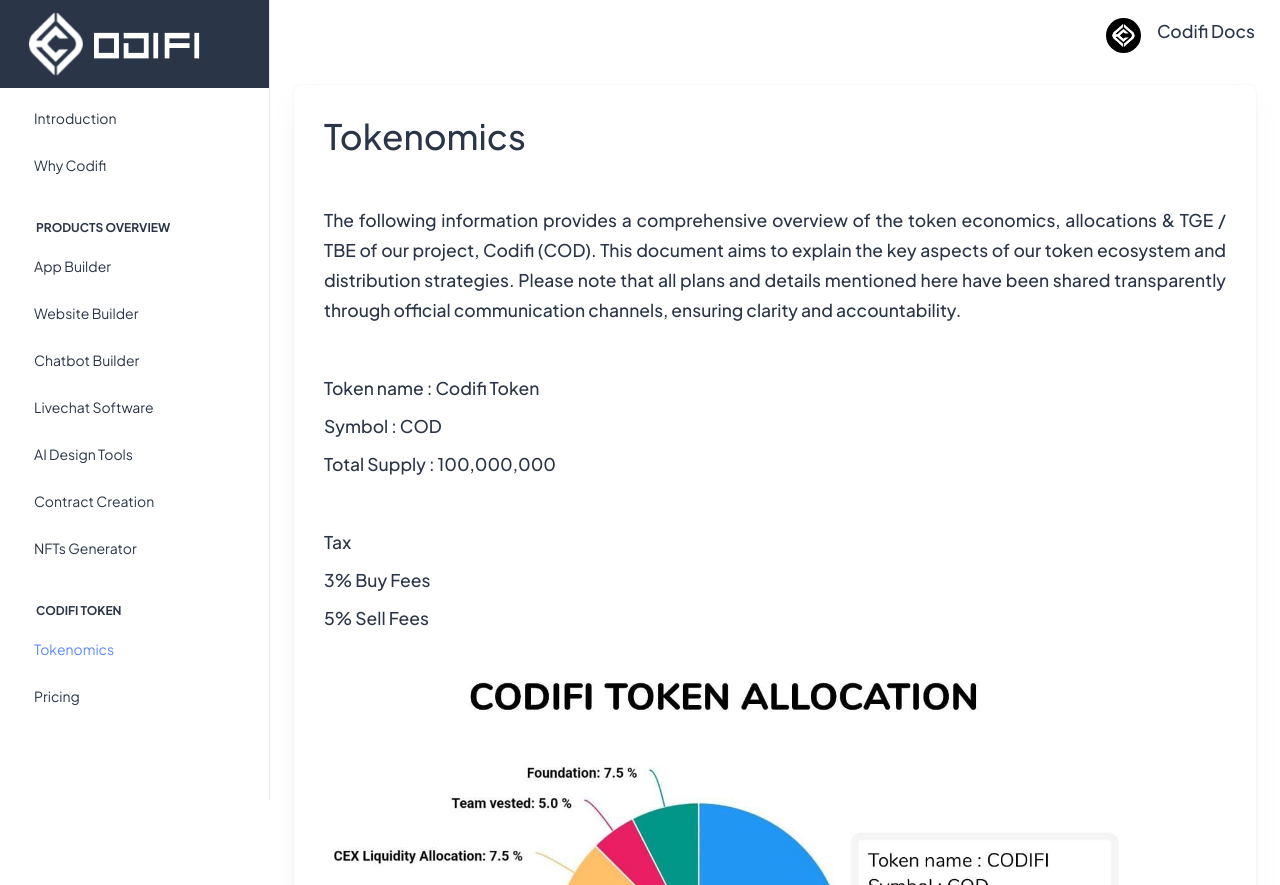
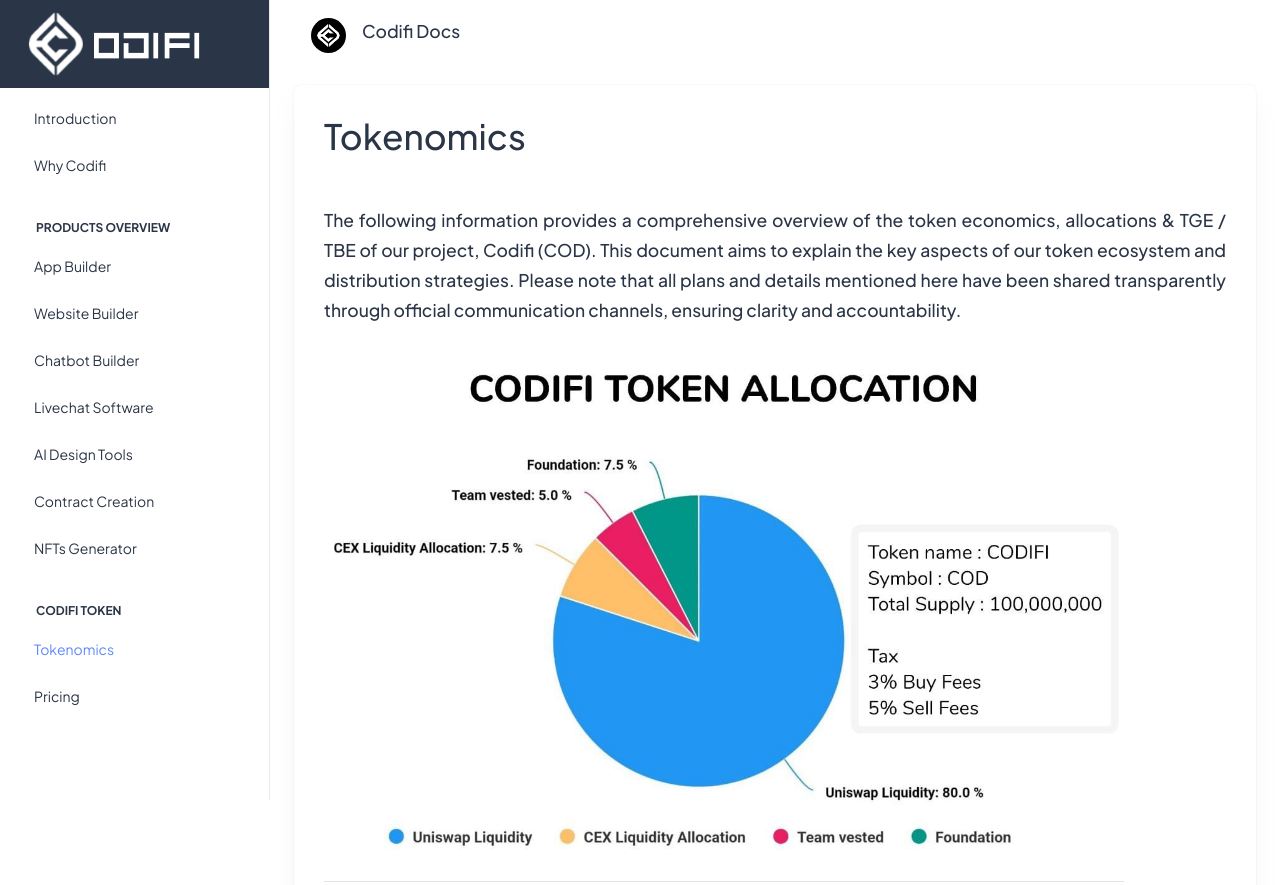
Before and after one commit to maulanabadarin123/codifi, a website: page tokenomics.html in a window 1280 px wide. Shown: the top 885 px of the page. Drawn offline with Linux system fonts and the light colour scheme.

Commit message:
five commit

```diff
--- a/tokenomics.html
+++ b/tokenomics.html
@@ -132,13 +132,13 @@
                 <i class="ti ti-menu-2"></i>
               </a>
             </li>
+            <li class="nav-item">
+              <a class="nav-link" href="javascript:void(0)">
+                <img src="/w.png" alt="" width="35" height="35" class="rounded-circle bg-black p-1">
+                <h5 class="ms-3">Codifi Docs</h5>
+              </a>
+            </li>
           </ul>
-          <div class="navbar-collapse justify-content-start px-0" id="navbarNav">
-            <ul class="navbar-nav flex-row ms-auto align-items-center justify-content-start">
-              <img src="/w.png" alt="" width="35" height="35" class="rounded-circle bg-black p-1">
-              <h5 class="ms-3">Codifi Docs</h5>
-            </ul>
-          </div>
         </nav>
       </header>
       <!--  Header End -->
@@ -148,13 +148,13 @@
             <h1 class="mb-5">Tokenomics</h1>
              <div class="mt-5 mb-3">
                 <h5 style="line-height: 30px; text-align:justify;">The following information provides a comprehensive overview of the token economics, allocations & TGE / TBE of our project, Codifi (COD). This document aims to explain the key aspects of our token ecosystem and distribution strategies. Please note that all plans and details mentioned here have been shared transparently through official communication channels, ensuring clarity and accountability.</h5>
+                <img src="/tokenomics.jpg" alt="" width="800" class="mt-3 img-token">
                 <h5 style="line-height: 30px;" class="mt-5">Token name : Codifi Token</h5>
                 <h5 style="line-height: 30px;">Symbol : COD</h5>
                 <h5 style="line-height: 30px;">Total Supply : 100,000,000</h5>
                 <h5 style="line-height: 30px;" class="mt-5">Tax</h5>
                 <h5 style="line-height: 30px;">3% Buy Fees</h5>
                 <h5 style="line-height: 30px;">5% Sell Fees</h5>
-                <img src="/tokenomics.jpg" alt="" width="800" class="mt-3 img-token">
              </div>
              </div>
           </div>
```
Also changed, not shown: ai-design-tool.html (+6 -6 lines), app-builder.html (+6 -6 lines), chatbot-builder.html (+6 -6 lines), index.html (+6 -6 lines), livechat-software.html (+6 -6 lines), nft-generator.html (+6 -6 lines), pricing.html (+6 -6 lines), smart-contract-creation.html (+6 -6 lines), website-builder.html (+6 -6 lines), why-codifi.html (+6 -6 lines).
